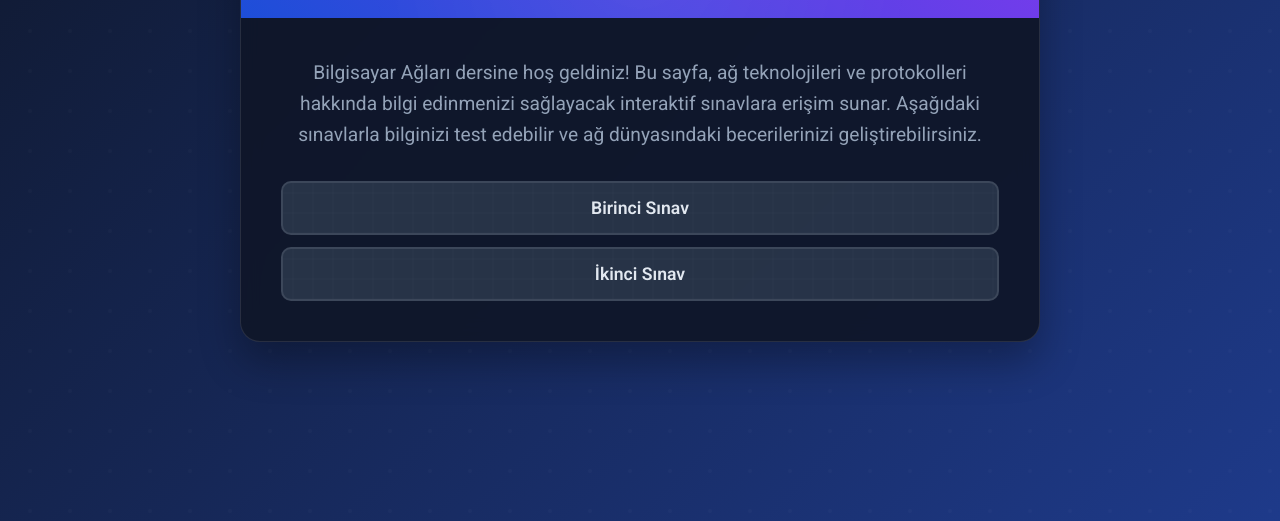
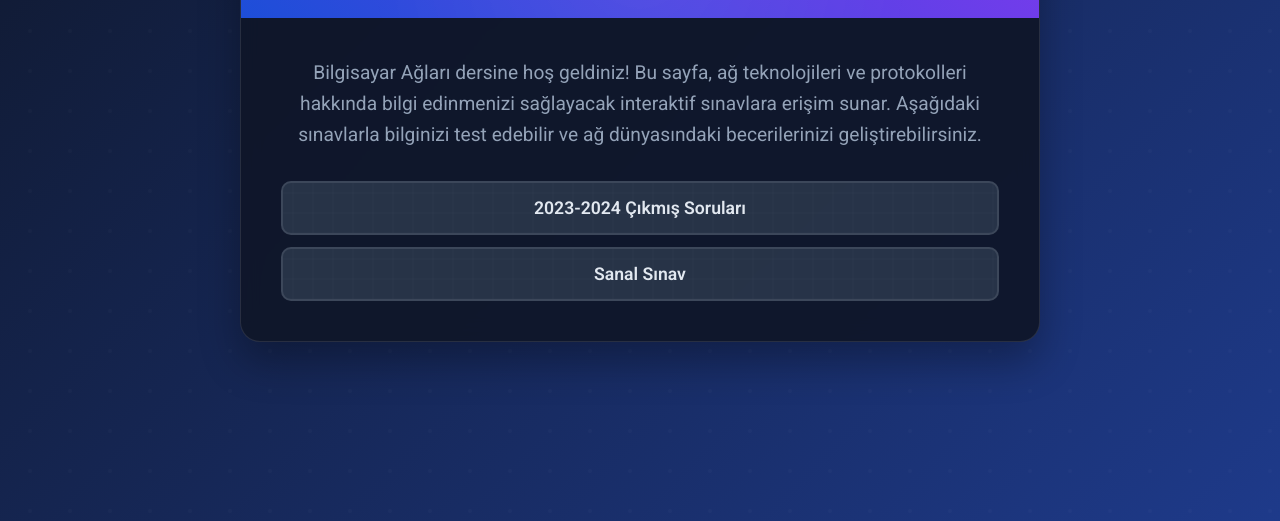
Before and after one commit to Majd-t/Network, a plain HTML site: page index.html in a window 1280 px wide. Shown: the part 279-800 px from the top of the page. Drawn offline with Linux system fonts and the light colour scheme.

Commit message:
Update index.html

```diff
--- a/index.html
+++ b/index.html
@@ -194,8 +194,8 @@
                 Bilgisayar Ağları dersine hoş geldiniz! Bu sayfa, ağ teknolojileri ve protokolleri hakkında bilgi edinmenizi sağlayacak interaktif sınavlara erişim sunar. Aşağıdaki sınavlarla bilginizi test edebilir ve ağ dünyasındaki becerilerinizi geliştirebilirsiniz.
             </p>
             <div class="exams-list">
-                <a href="sinav1.html" class="exam-link">Birinci Sınav</a>
-                <a href="#" class="exam-link">İkinci Sınav</a>
+                <a href="cikmis.html" class="exam-link">2023-2024 Çıkmış Soruları</a>
+                <a href="sinav1.html" class="exam-link">Sanal Sınav</a>
 
                 <!-- يمكنك إضافة المزيد من الروابط يدويًا هنا -->
             </div>
```
